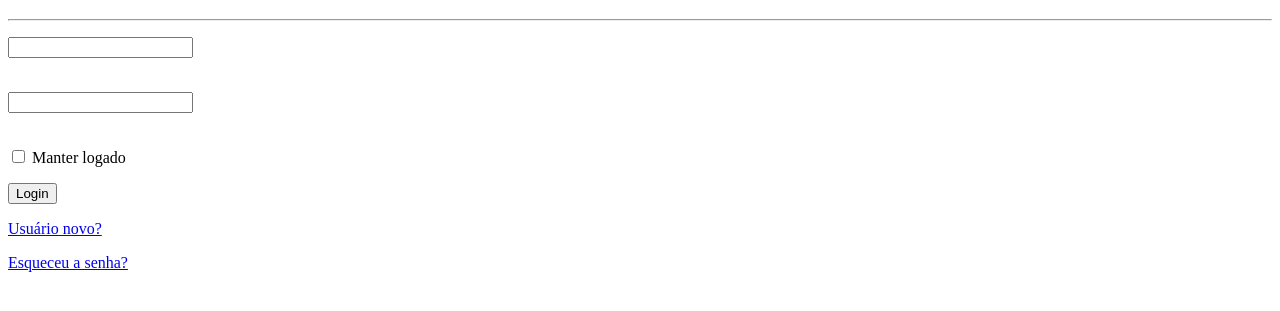
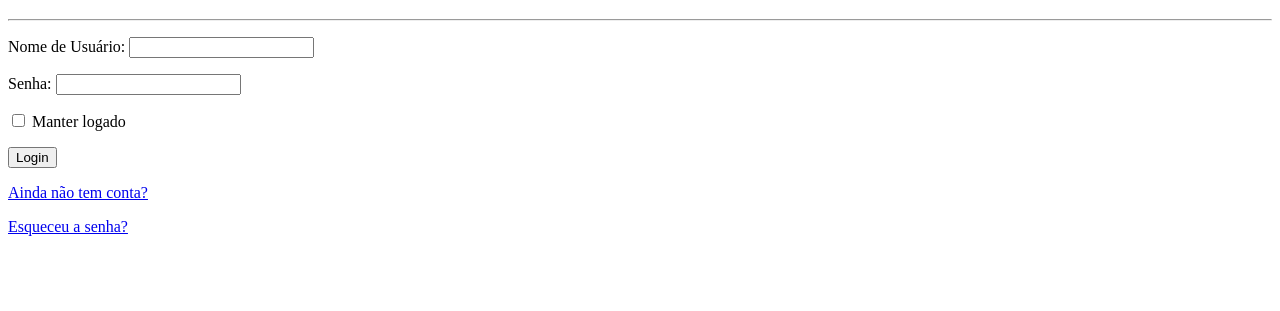
Before and after one commit to LucasAssisOliveira/ifprcodigos1, a plain HTML site: page login.html in a window 1280 px wide. Shown: the part 61-372 px from the top of the page. Drawn offline with Linux system fonts and the light colour scheme.

Commit message:
Coloquei o "Nome de Usuário" e "Senha"

```diff
--- a/login.html
+++ b/login.html
@@ -8,14 +8,14 @@
 <body>
     <h1>Login</h1>
     <hr>
-    <form action="login.php" method="post"> <!--Esse actionn é apenas um exemplo-->
+    <form action="login.php" method="post"> <!--Esse action é apenas um exemplo-->
         <p>
-            <label for="login_usuario"></label>
+            <label for="login_usuario">Nome de Usuário:</label>
             <input name="login_usuario" type="text" />
         </p>
         <p>
-            <label for="login_senha"></label><br>
-            <input name="login_senha" type="password" /><br><br>
+            <label for="login_senha">Senha:</label>
+            <input name="login_senha" type="password" />
         </p>
         <p>
             <label>
@@ -24,7 +24,7 @@
         </p>
 
         <p> <button type="submit">Login</button> </p>
-        <p> <a href="#URL">Usuário novo?</a></p>
+        <p> <a href="#URL">Ainda não tem conta?</a></p>
         <p> <a href="#URL">Esqueceu a senha?</a></p>
     </form>
 </body>
```
